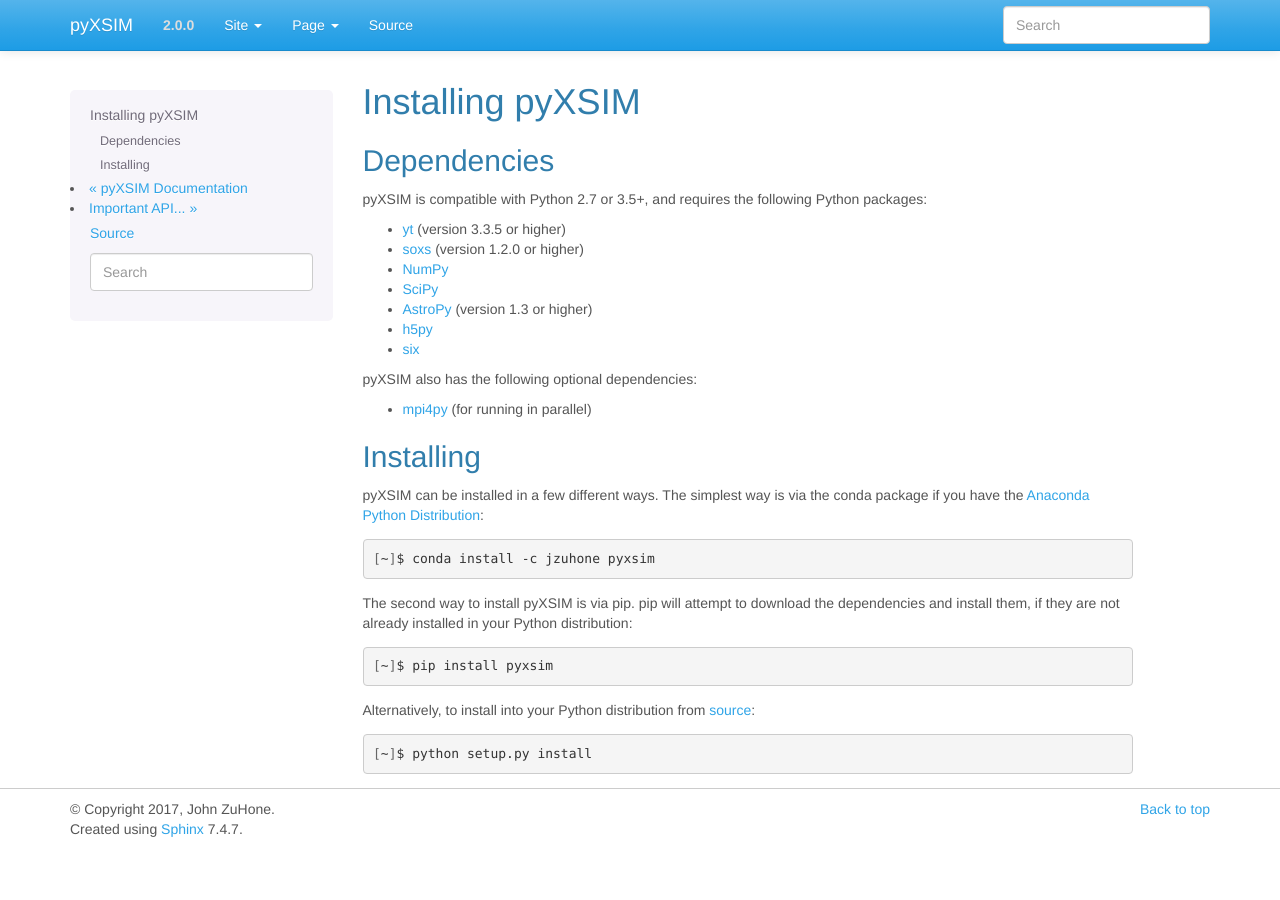
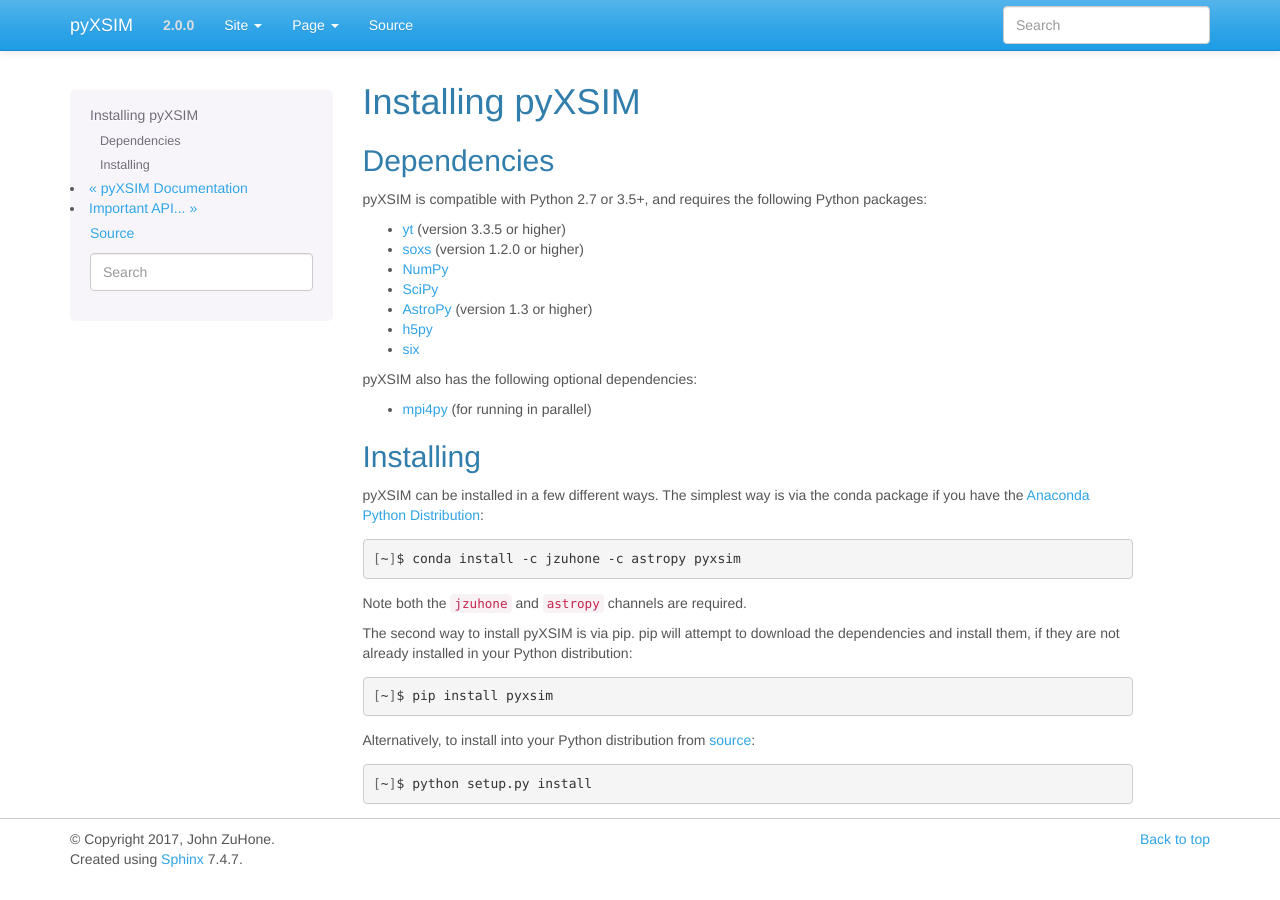
Before and after one commit to jzuhone/pyxsim, a Sphinx documentation site: the page built from doc/source/installing.rst, in a window 1280 px wide. Built offline with Sphinx 7.4.7, drawn with Linux system fonts in a browser that asks for light colours.

Commit message:
Update the docs to reflect the need for the astropy channel

```diff
--- a/doc/source/installing.rst
+++ b/doc/source/installing.rst
@@ -28,7 +28,9 @@
 
 .. code-block:: bash
 
-    [~]$ conda install -c jzuhone pyxsim
+    [~]$ conda install -c jzuhone -c astropy pyxsim
+
+Note both the ``jzuhone`` and ``astropy`` channels are required.
 
 The second way to install pyXSIM is via pip. pip will attempt to download the dependencies and
 install them, if they are not already installed in your Python distribution:
```
